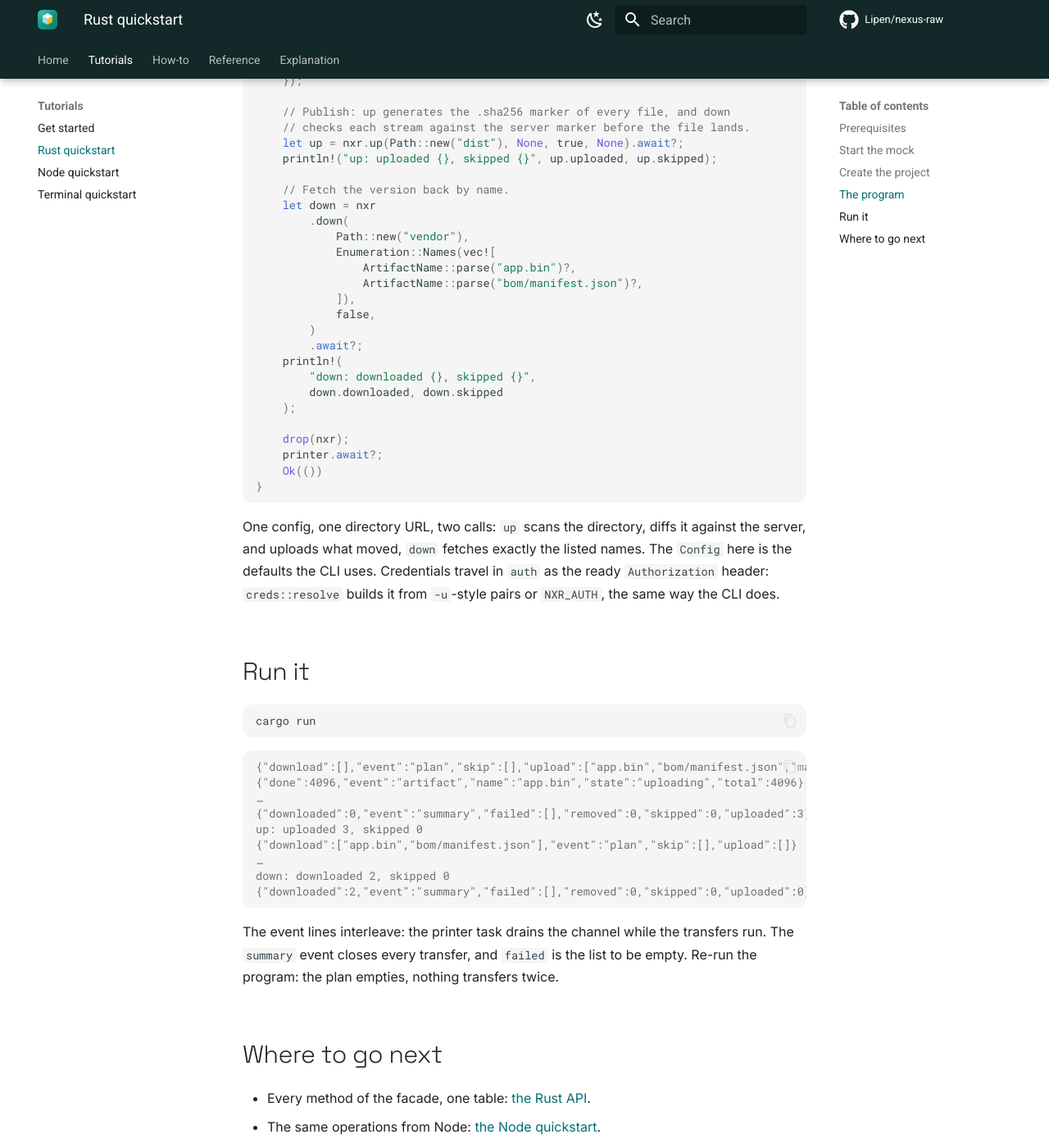
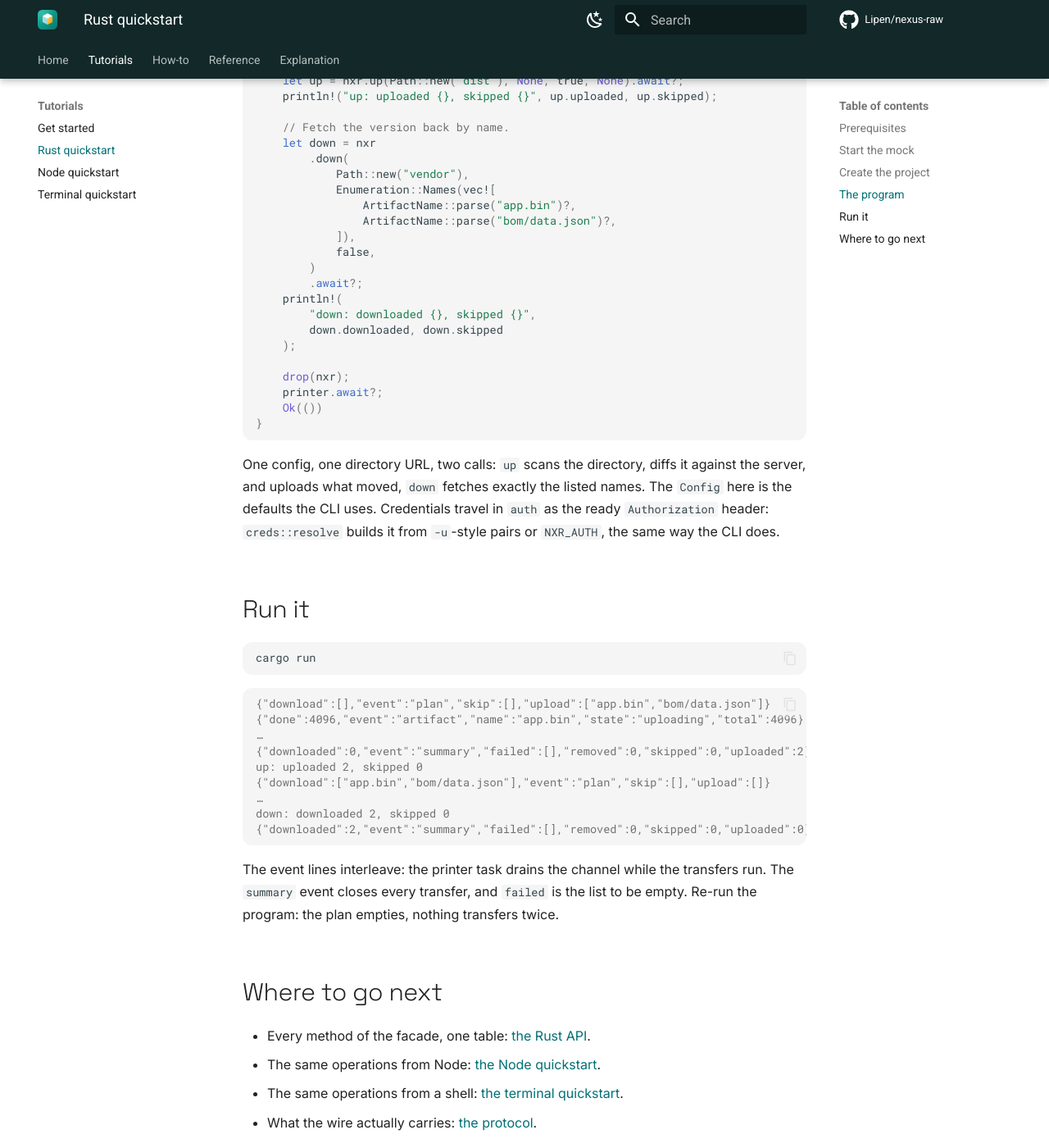
Before and after one commit to Lipen/nexus-raw, an MkDocs documentation site: the page built from docs/tutorials/rust.md, in a window 1280 px wide and 1400 px high, scrolled down 1844 px. Shown: the whole window at 82% size. Built offline with MkDocs 1.6.1 and Material for MkDocs 9.7.7, drawn with Linux system fonts in a browser that asks for light colours; comment, search, counter and statistics services are not loaded; some of the changed text lies outside the part shown.

Commit message:
docs: the manifest enumeration advertising matches the shipped surface

````diff
--- a/docs/tutorials/rust.md
+++ b/docs/tutorials/rust.md
@@ -58,11 +58,7 @@ async fn main() -> Result<(), Box<dyn std::error::Error>> {
     // A version directory: any files, the relative paths are the artifact names.
     std::fs::create_dir_all("dist/bom")?;
     std::fs::write("dist/app.bin", vec![0u8; 4096])?;
-    std::fs::write("dist/bom/manifest.json", r#"{"artifacts":["app.bin"]}"#)?;
-    std::fs::write(
-        "dist/manifest.json",
-        r#"{"artifacts":["app.bin","bom/manifest.json"]}"#,
-    )?;
+    std::fs::write("dist/bom/data.json", r#"{"kind": "bom"}"#)?;
 
     // The facade: one config, one event channel, every operation.
     let (tx, mut rx) = tokio::sync::mpsc::unbounded_channel::<Event>();
@@ -95,7 +91,7 @@ async fn main() -> Result<(), Box<dyn std::error::Error>> {
             Path::new("vendor"),
             Enumeration::Names(vec![
                 ArtifactName::parse("app.bin")?,
-                ArtifactName::parse("bom/manifest.json")?,
+                ArtifactName::parse("bom/data.json")?,
             ]),
             false,
         )
@@ -122,12 +118,12 @@ cargo run
 ```
 
 ```console
-{"download":[],"event":"plan","skip":[],"upload":["app.bin","bom/manifest.json","manifest.json"]}
+{"download":[],"event":"plan","skip":[],"upload":["app.bin","bom/data.json"]}
 {"done":4096,"event":"artifact","name":"app.bin","state":"uploading","total":4096}
 …
-{"downloaded":0,"event":"summary","failed":[],"removed":0,"skipped":0,"uploaded":3}
-up: uploaded 3, skipped 0
-{"download":["app.bin","bom/manifest.json"],"event":"plan","skip":[],"upload":[]}
+{"downloaded":0,"event":"summary","failed":[],"removed":0,"skipped":0,"uploaded":2}
+up: uploaded 2, skipped 0
+{"download":["app.bin","bom/data.json"],"event":"plan","skip":[],"upload":[]}
 …
 down: downloaded 2, skipped 0
 {"downloaded":2,"event":"summary","failed":[],"removed":0,"skipped":0,"uploaded":0}
````
Also changed, not shown: AGENTS.md (+2 -2 lines), CHANGELOG.md (+2 -0 lines), crates/nexus-raw-core/README.md (+4 -7 lines), crates/nexus-raw/README.md (+2 -3 lines), 1 other file.
